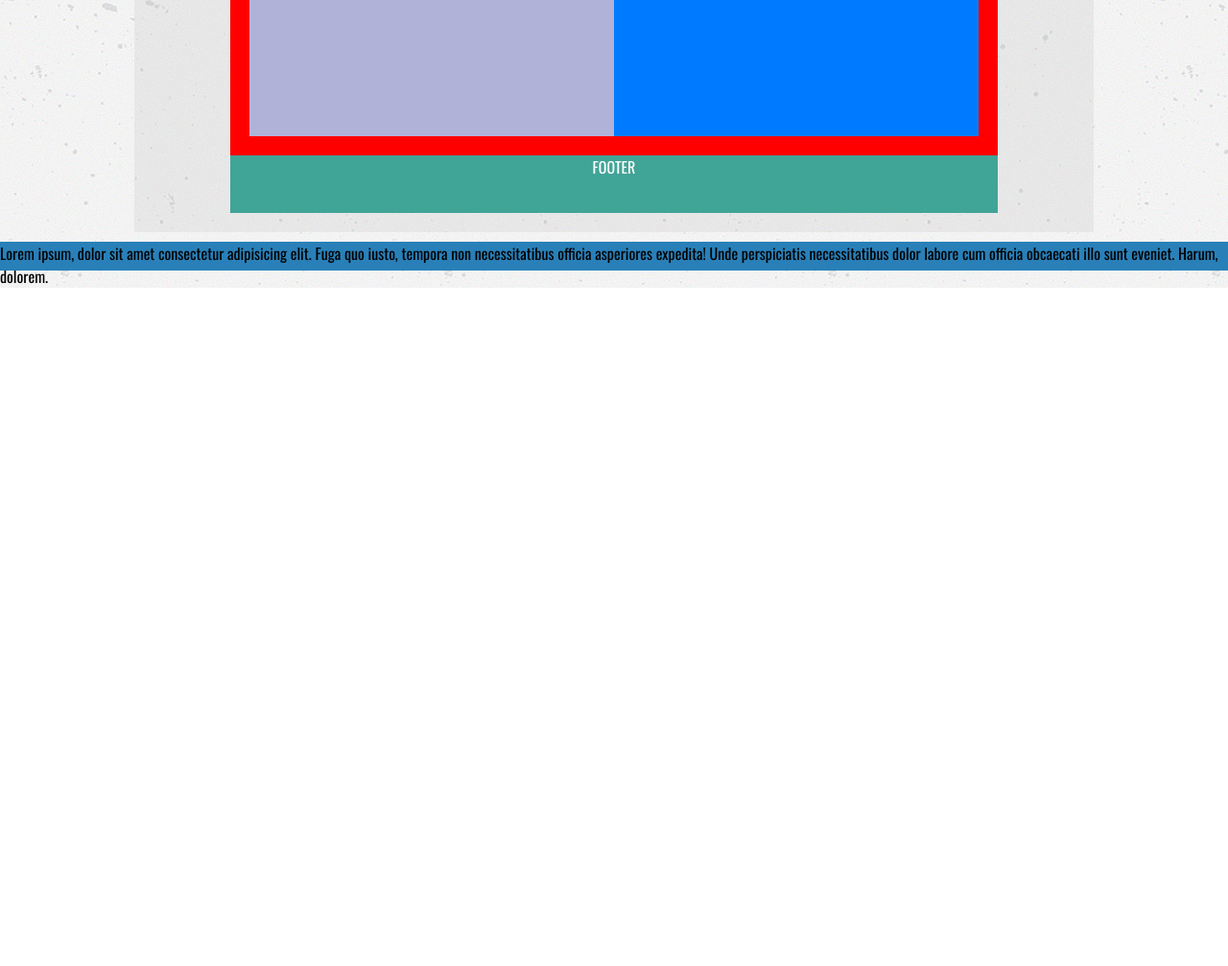
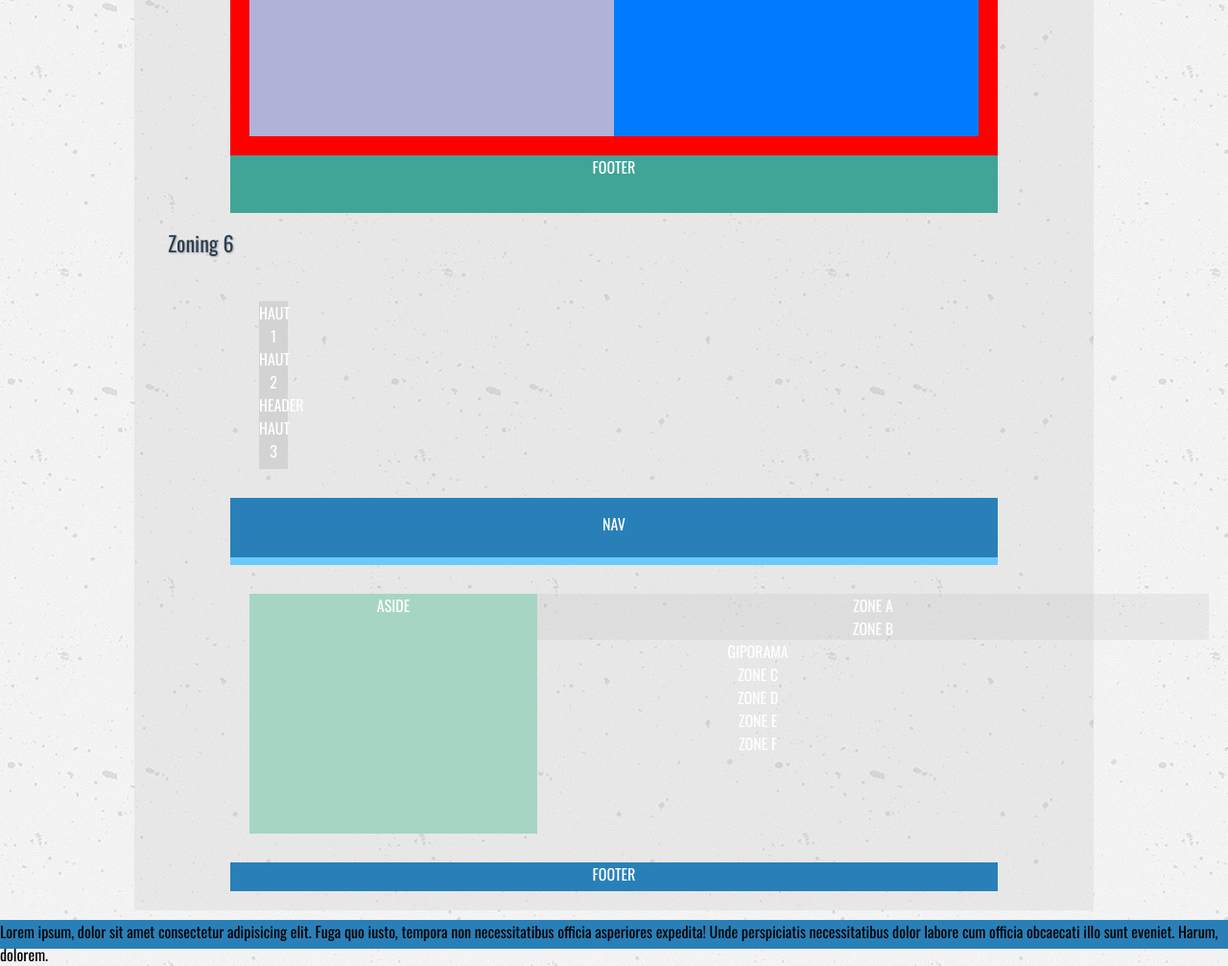
Before and after one commit to asaad-dev/premierSITE, a plain HTML site: page zoning.html in a window 1280 px wide. Shown: the part 3764-4771 px from the top of the page at 96% size. Before the commit the page ends 4064 px from the top, so only its background shows below. Drawn offline with nearby package versions, Linux system fonts and the light colour scheme; files whose address does not match are found by name.

Commit message:
venderdi 29/08

```diff
--- a/css/style.css
+++ b/css/style.css
@@ -434,6 +434,18 @@ img[src="img/toureiffel.jpg"] {
 }
 /* fin de zoning 5 */
 
+#zoning6 {
+	width: 800px;
+	margin: 0 auto;
+	text-align: center;
+	color: #fff;
+}
+#zoning6 header {
+	background: lightgrey;
+	width: 30px;
+	margin: 30px;
+}
+
 
 /* page position */
 .centre {
--- a/zoning.html
+++ b/zoning.html
@@ -154,6 +154,34 @@
                     </div>
 
                     <!-- fin de zoning 5 -->
+
+                    <h3>Zoning 6</h3>
+                    <div id="zoning6">
+                        <header>
+                            <div class="header">HAUT 1</div>
+                            <div class="header">HAUT 2 <p>HEADER</p></div>
+                            <di class="header">HAUT 3</di>
+                        </header>
+
+                        <nav><p>NAV</p></nav>
+
+                        <section>
+                            <main class="main_1">
+                                <aside><p>ASIDE</p></aside>
+
+                                <div class="zone_a">ZONE A</div>
+                                <div class="zone_b">ZONE B</div>
+                            </main>
+                            <div class="giporama">GIPORAMA</div>
+                            <div class="zone_c">ZONE C</div>
+                            <div class="zone_d">ZONE D</div>
+                            <div class="zone_e">ZONE E</div>
+                            <div class="zone_f">ZONE F</div>
+                            <div class="clear"></div>
+                        </section>
+                        <footer><p>FOOTER</p></footer>
+
+                    </div>
             </section>
             <div class="clear"></div>
         </main><!-- fin de MAIN  -->
```
